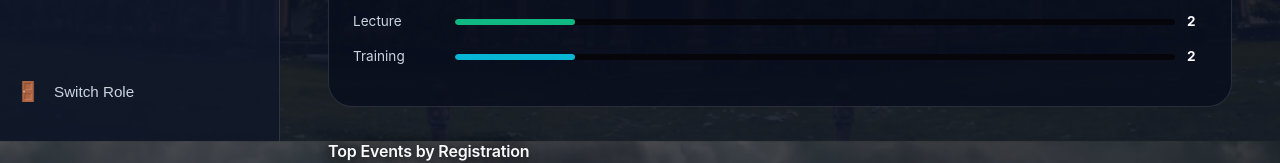
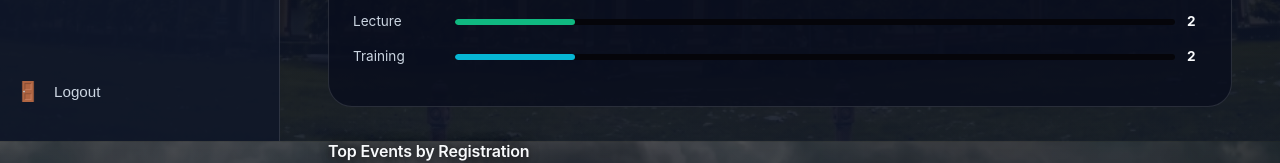
Before and after one commit to dishant0406/academic-event-personal, a Next.js app: page /admin/analytics in a window 1280 px wide. Shown: the part 659-822 px from the top of the page. Built offline with nearby package versions, Linux system fonts and the light colour scheme.

Commit message:
Change 'Switch Role' button to 'Logout' with proper authentication cleanup

```diff
--- a/components/Sidebar.js
+++ b/components/Sidebar.js
@@ -52,6 +52,20 @@ export default function Sidebar({ role }) {
   const pathname = usePathname();
   const router = useRouter();
   const config = ROLE_CONFIG[role];
+
+  const handleLogout = () => {
+    // Clear authentication data from localStorage
+    localStorage.removeItem('authToken');
+    localStorage.removeItem('userRole');
+    localStorage.removeItem('user');
+
+    // Clear any session storage if used
+    sessionStorage.clear();
+
+    // Redirect to login page
+    router.push('/login');
+  };
+
   if (!config) return null;
 
   return (
@@ -87,9 +101,9 @@ export default function Sidebar({ role }) {
       </nav>
 
       <div className="sidebar-footer">
-        <button className="sidebar-link" onClick={() => router.push("/")}>
+        <button className="sidebar-link" onClick={handleLogout}>
           <span className="sidebar-link-icon">🚪</span>
-          Switch Role
+          Logout
         </button>
       </div>
     </aside>
```
